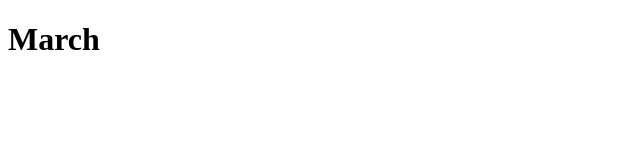
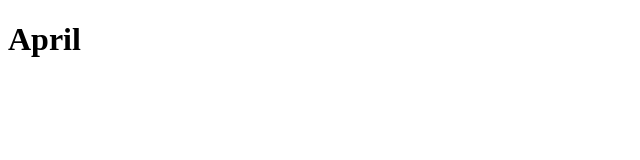
Before and after one commit to nikhilb-cuelogic/stepin, a plain HTML site: page index.html in a window 1280 px wide. Shown: the full height of the page, 0-640 px from the left. Drawn offline with Linux system fonts and the light colour scheme.

Commit message:
h1 tag month changes

```diff
--- a/index.html
+++ b/index.html
@@ -5,6 +5,6 @@
     <meta charset="utf-8" />
 </head>
 <body>
-    <h1>March</h1>
+    <h1>April</h1>
 </body>
 </html>
```
